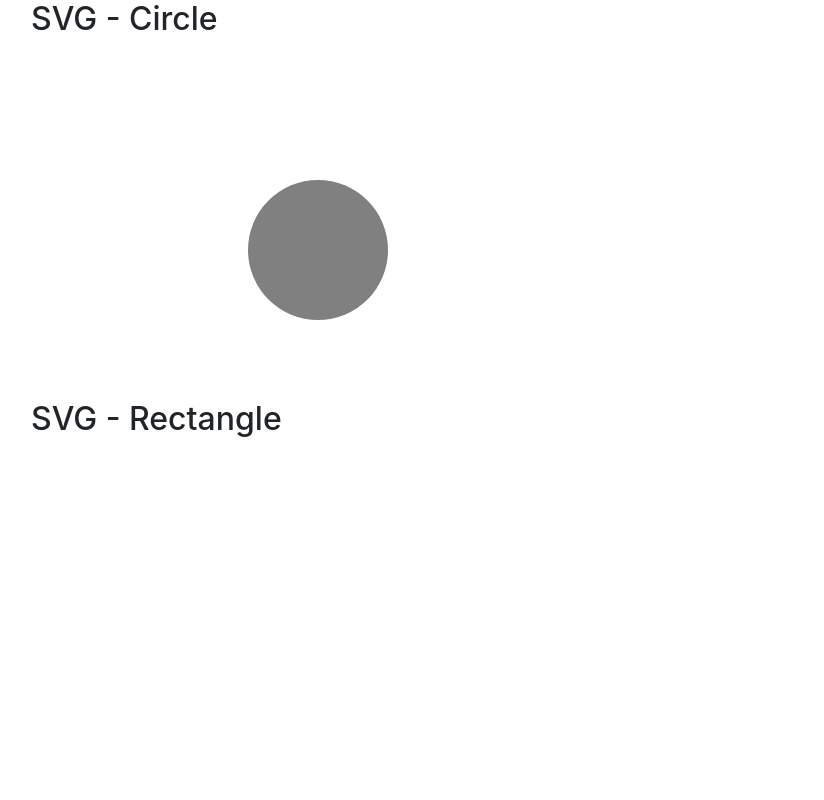
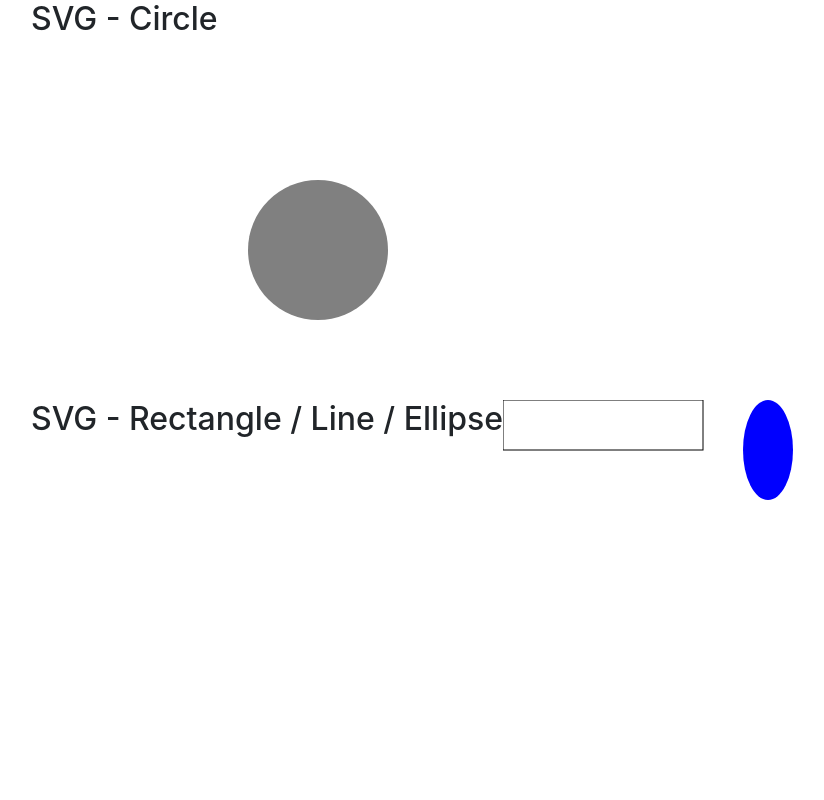
Before and after one commit to passion-dev37/flask_weather_app, a website: page d3/index.html in a window 1280 px wide. Shown: the whole page, without its empty margins (39-863 px from the left). Drawn offline with nearby package versions, Linux system fonts and the light colour scheme.

Commit message:
Added square and ellipse SVGs to D3

```diff
--- a/d3/index.html
+++ b/d3/index.html
@@ -21,7 +21,7 @@
 
     <div class='container'>
       <div class='row'>
-        <h2>SVG - Rectangle</h2>
+        <h2>SVG - Rectangle / Line / Ellipse</h2>
         <div id='chart-area-rect'></div>
       </div>
     </div>
--- a/d3/js/main.js
+++ b/d3/js/main.js
@@ -22,7 +22,21 @@ const svg2 = d3.select('#chart-area-rect')
 const rect = svg2.append('rect')
   .attr('x', 0)
   .attr('y', 0)
-  .attr('width', 250)
-  .attr('height', 100)
+  .attr('width', 200)
+  .attr('height', 50)
   .attr('fill', 'white')
-  .attr('')
+  .attr('stroke', 'black')
+
+const ellipse = svg2.append('ellipse')
+  .attr('cx', 265)
+  .attr('cy', 50)
+  .attr('rx', 25)
+  .attr('ry', 50)
+  .attr('fill', 'blue')
+
+const line = svg2.append('line')
+  .attr('x1', 0)
+  .attr('y1', 60)
+  .attr('x2', 100)
+  .attr('y2', 80)
+  .attr('color', 'red')
```
Also changed, not shown: 1 other file.
